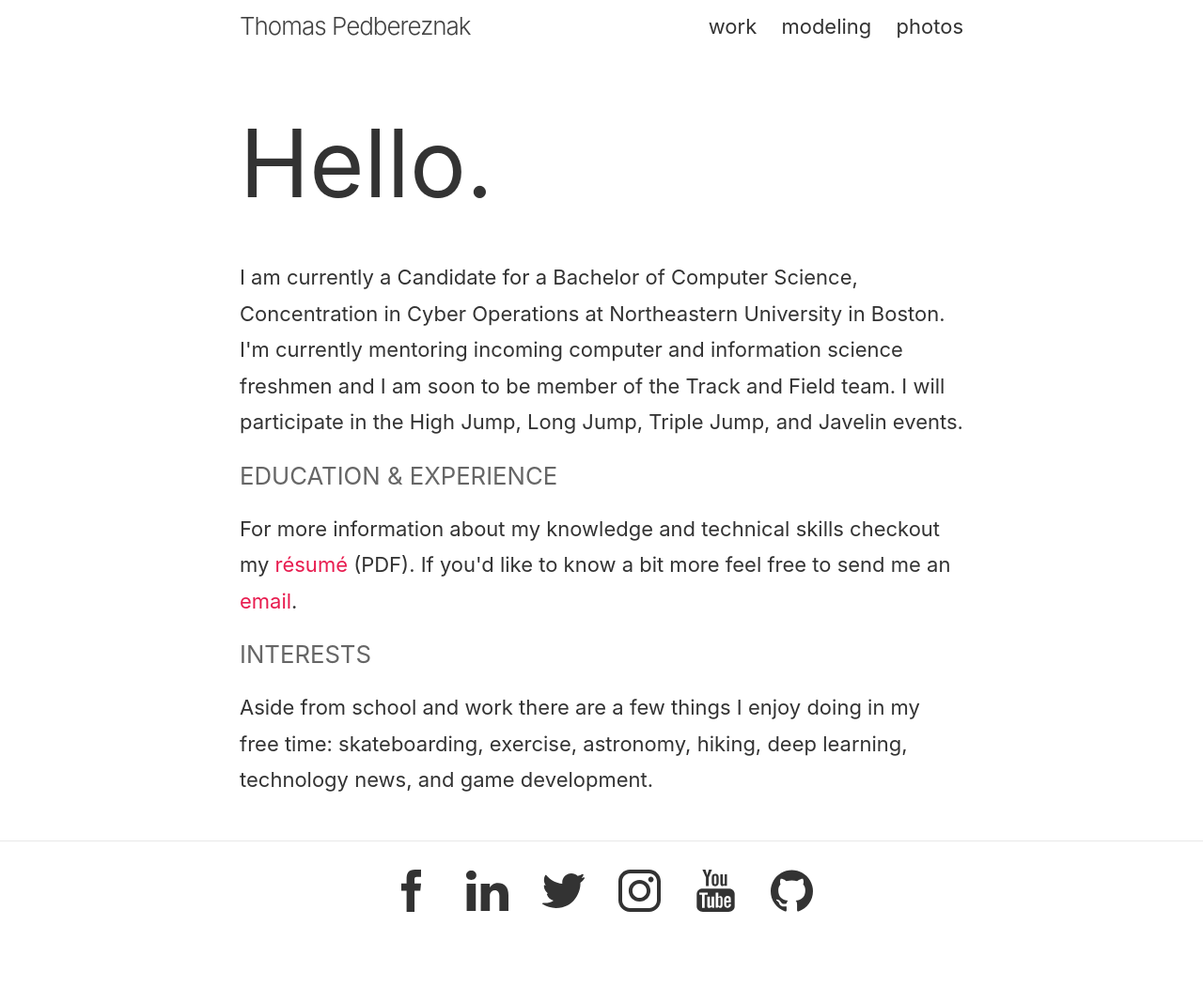
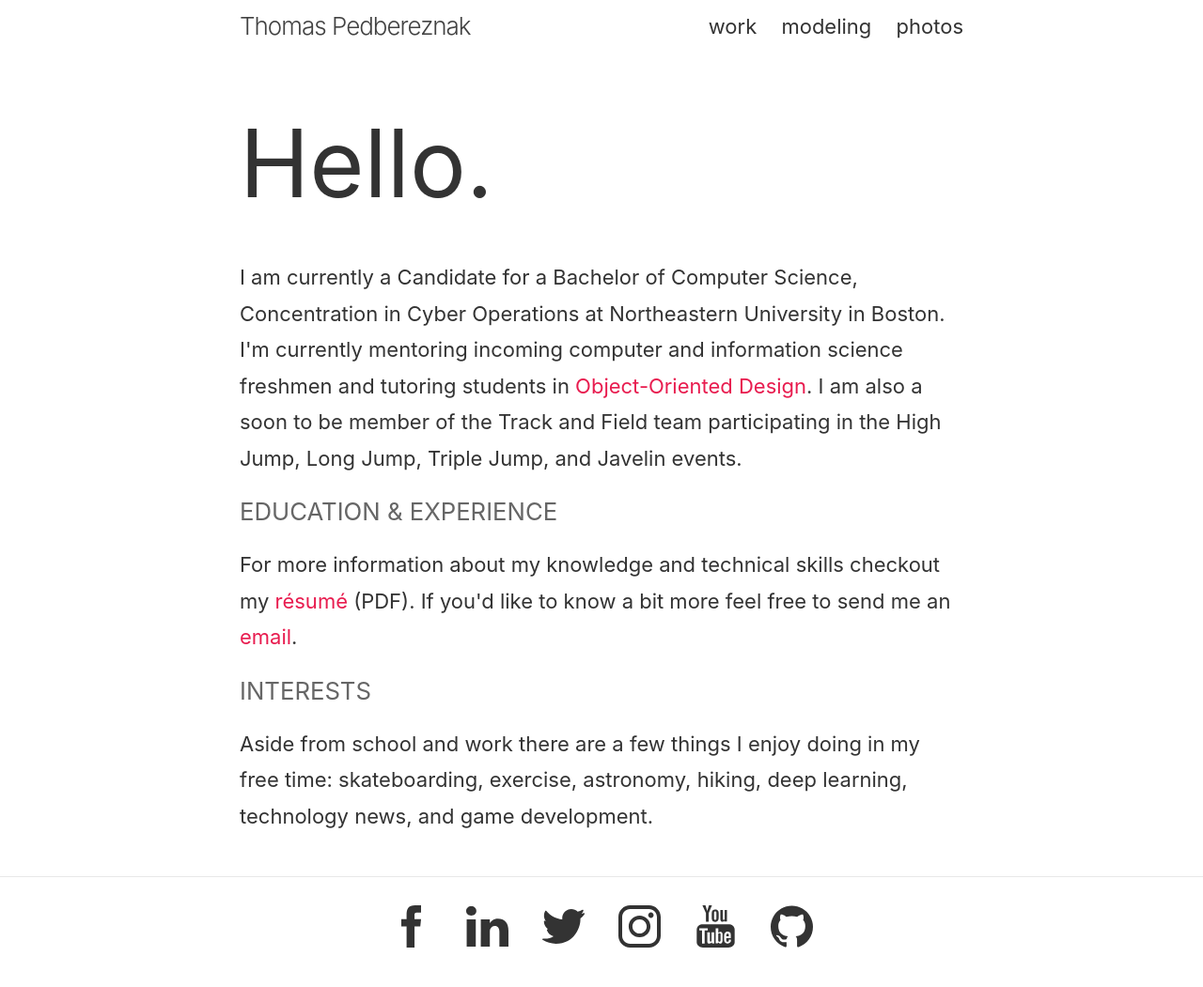
Before and after one commit to TomPed/TomPed.github.io, a Jekyll site: the page built from index.html, in a window 1280 px wide. Shown: the whole page at 94% size. Built offline with Jekyll 4.4.1, drawn with Linux system fonts in a browser that asks for light colours; before the commit the page ends 1012 px from its top, so only the background shows below that.

Commit message:
Adding tutoring

```diff
--- a/index.html
+++ b/index.html
@@ -7,7 +7,7 @@ layout: default
 </h1>
 
 <p>
-    I am currently a Candidate for a Bachelor of Computer Science, Concentration in Cyber Operations at Northeastern University in Boston. I'm currently mentoring incoming computer and information science freshmen and I am soon to be member of the Track and Field team. I will participate in the High Jump, Long Jump, Triple Jump, and Javelin events.
+    I am currently a Candidate for a Bachelor of Computer Science, Concentration in Cyber Operations at Northeastern University in Boston. I'm currently mentoring incoming computer and information science freshmen and tutoring students in <a href="http://www.ccs.neu.edu/course/cs3500/">Object-Oriented Design</a>. I am also a soon to be member of the Track and Field team participating in the High Jump, Long Jump, Triple Jump, and Javelin events.
 </p>
 
 <h3>
```
